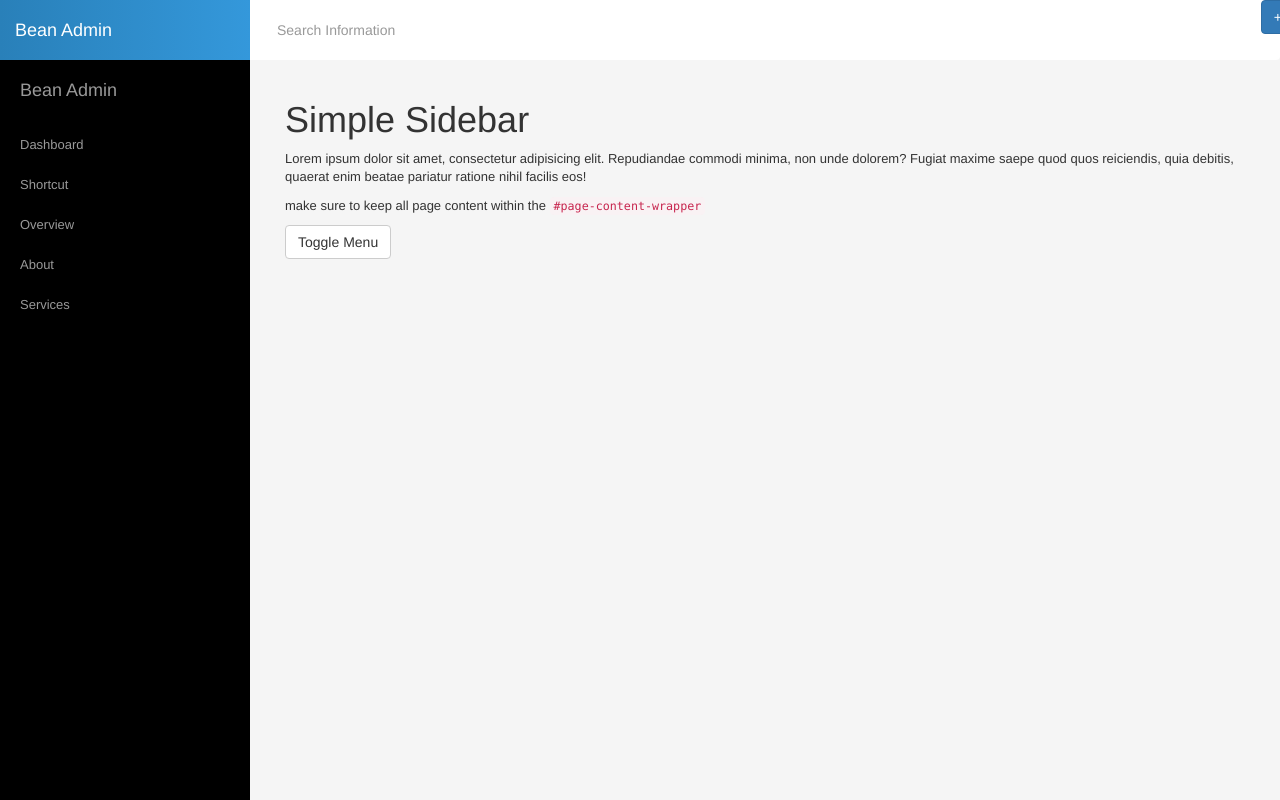
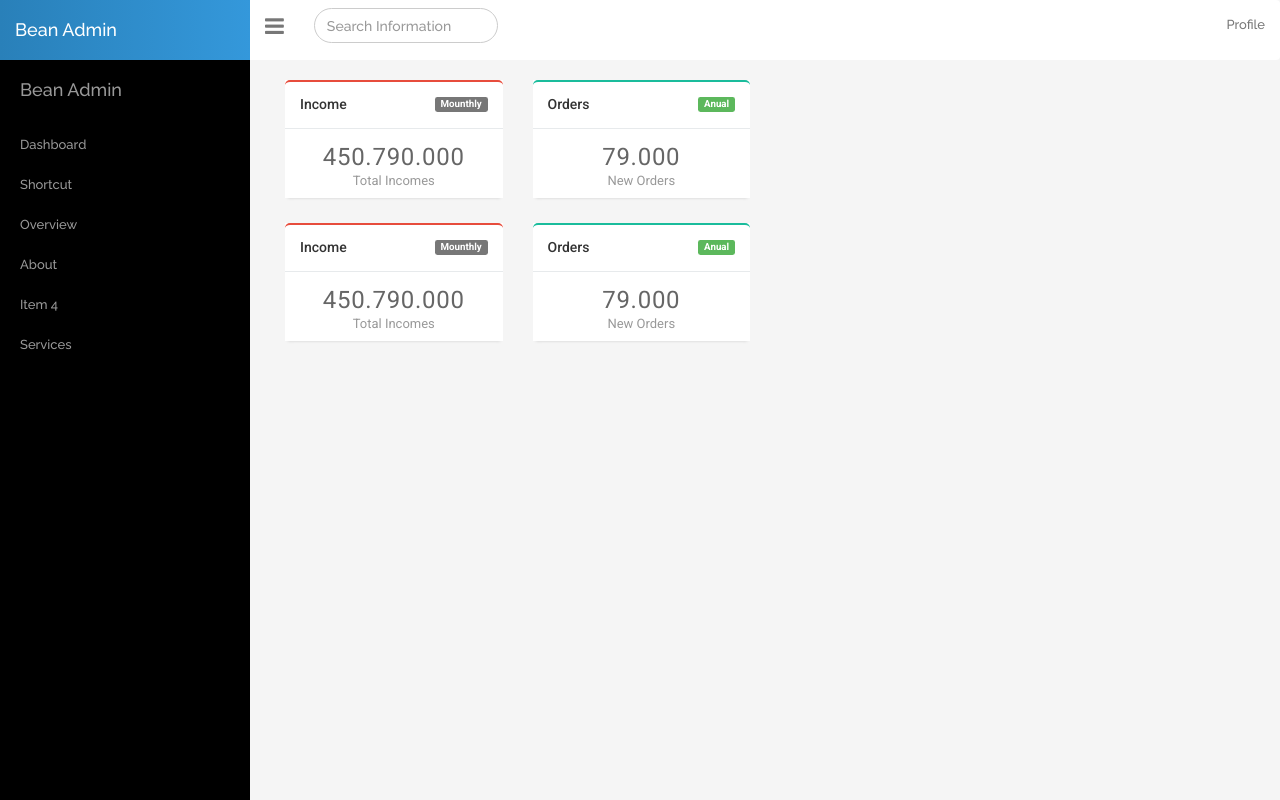
Before and after one commit to fajarekos/bean-admin, a website: page index.html in a window 1280 px wide. Drawn offline with nearby package versions, Linux system fonts and the light colour scheme.

Commit message:
Create content menu

```diff
--- a/assets/sass/app.sass
+++ b/assets/sass/app.sass
@@ -1,3 +1,5 @@
+@import url('https://fonts.googleapis.com/css?family=Raleway:400,500,600,700')
+@import url('https://fonts.googleapis.com/css?family=Roboto:400,500,700')
 @import includes/variables
 @import includes/mixin
 
@@ -6,14 +8,25 @@
 
 body
     color: $fonts-color-default
-    font-size: 13px;
+    font-size: 13px
     background: $background-color-default
     overflow-x: hidden
+    font-family: 'Raleway', sans-serif
+    font-weight: 500
 
 a
     color: $fonts-color-default
     &:hover
         color: $fonts-color-default-hover
+
+.mt-xs
+    margin-top: 15px
+.mt-sm
+    margin-top: 20px
+.mt-md
+    margin-top: 25px
+
+
 
 #wrapper
     padding-left: 0
@@ -93,3 +106,5 @@ a
     #page-content-wrapper
         padding: 20px
         position: relative
+
+@import component/widget
--- a/assets/sass/component/_navbar.sass
+++ b/assets/sass/component/_navbar.sass
@@ -6,6 +6,7 @@
 .navbar-default
     border: none
     background-color: #FFFFFF
+
 
 .navbar-header
     background-color: #3498db
@@ -23,9 +24,8 @@
 
 .navbar
     .form-control
-        border-radius: 0
-        border: none
-        min-height: 44px
+        border-radius: 25px
+        min-height: 35px
         box-shadow: none
         &:hover,
         &:focus
--- /dev/null
+++ b/assets/sass/component/_widget.sass
@@ -0,0 +1,44 @@
+@import "../includes/mixin"
+@import "../includes/variables"
+
+.ibox
+    background-color: $widget-default-background
+    color: $fonts-color-default
+    font-family: 'Roboto', sans-serif
+    .ibox--title
+        min-height: 48px
+        border-image: none
+        border-style: solid solid none
+        border-width: 2px 0 0
+        padding: 15px 15px 7px
+        border-top-left-radius: 5px
+        border-top-right-radius: 5px
+        h5
+            float: left
+            display: inline-block
+            margin: 0 0 7px
+            padding: 0
+        &.ibox--title__purple
+            border-color: #9b59b6
+        &.ibox--title__green
+            border-color: #1abc9c
+        &.ibox--title__maroon
+            border-color: #e74c3c
+    .ibox--body
+        border-color: #e7eaec
+        border-image: none
+        border-style: solid solid none
+        border-width: 1px 0
+        padding: 15px 15px 7px
+        box-shadow: 0 3px 3px -3px #ccc
+        text-align: center
+        h3
+            margin-top: 0px
+            margin-bottom: 2px
+            font-weight: 400
+            color: #666
+            letter-spacing: 0.03em
+        span
+            font-size: 13px
+            font-weight: 400
+            color: #999
--- a/assets/sass/includes/_variables.sass
+++ b/assets/sass/includes/_variables.sass
@@ -5,4 +5,7 @@ $fonts-color-default: #333
 $fonts-color-default-hover: #000
 
 // BACKGROUND
-$background-color-default: #f5f5f5;
+$background-color-default: #f5f5f5
+
+// WIDGET
+$widget-default-background: #FFFFFF
--- a/index.html
+++ b/index.html
@@ -8,28 +8,36 @@
         <title>Bean Admin Free</title>
 
         <!--call boostrap css-->
-        <link rel="stylesheet" href="https://maxcdn.bootstrapcdn.com/bootstrap/3.3.7/css/bootstrap.min.css">
+        <link rel="stylesheet" href="node_modules/bootstrap/dist/css/bootstrap.min.css">
+        <link rel="stylesheet" href="node_modules/font-awesome/css/font-awesome.min.css">
         <!--call custom css-->
         <link rel="stylesheet" href="assets/stylesheets/app.css">
     </head>
     <body>
-        <div class="navbar navbar-default">
+        <nav class="navbar navbar-default">
             <div class="navbar-header">
                 <div class="navbar-brand">
                     <a href="#">Bean Admin</a>
                 </div>
             </div>
-
+            <div class="container-fluid">
+                <ul class="nav navbar-nav">
+                    <li>
+                        <a href="#menu-toggle" id="menu-toggle" style="font-size: 22px;"><i class="fa fa-bars"></i></a>
+                    </li>
+                    <li>
                         <form action="" class="navbar-form navbar-left">
                             <input type="text" class="form-control" placeholder="Search Information">
                         </form>
-
+                    </li>
+                </ul>
                 <ul class="nav navbar-nav navbar-right">
                     <li>
-                    <button class="btn btn-primary">+</button>
+                        <a href="#">Profile</a>
                     </li>
                 </ul>
             </div>
+        </nav>
         <div id="wrapper">
             <div id="sidebar-wrapper">
                 <div class="sidebar-nav">
@@ -49,6 +57,14 @@
                         <a href="#">About</a>
                     </li>
                     <li>
+                          <a href="#demo4" data-toggle="collapse">Item 4</a>
+                          <ul class="collapse list-unstyled" id="demo4">
+                              <li style="background-color: #efefef; color: #666;"><a href="#">Subitem 1</a></li>
+                              <li style="background-color: #efefef; color: #666;"><a href="#">Subitem 2</a></li>
+                              <li style="background-color: #efefef; color: #666;"><a href="#">Subitem 3</a></li>
+                          </ul>
+                    </li>
+                    <li>
                         <a href="#">Services</a>
                     </li>
                 </div>
@@ -57,11 +73,59 @@
             <div id="page-content-wrapper">
                 <div class="container-fluid">
                     <div class="row">
-                        <div class="col-lg-12">
-                            <h1>Simple Sidebar</h1>
-                            <p>Lorem ipsum dolor sit amet, consectetur adipisicing elit. Repudiandae commodi minima, non unde dolorem? Fugiat maxime saepe quod quos reiciendis, quia debitis, quaerat enim beatae pariatur ratione nihil facilis eos!</p>
-                            <p>make sure to keep all page content within the <code>#page-content-wrapper</code></p>
-                            <a href="#menu-toggle" class="btn btn-default" id="menu-toggle">Toggle Menu</a>
+                        <div class="col-md-6">
+                            <div class="row">
+                                <div class="col-md-6">
+                                    <div class="ibox">
+                                        <div class="ibox--title ibox--title__maroon">
+                                            <h5>Income</h5>
+                                            <span for="" class="label label-default pull-right">Mounthly</span>
+                                        </div>
+                                        <div class="ibox--body">
+                                            <h3>450.790.000</h3>
+                                            <span>Total Incomes</span>
+                                        </div>
+                                    </div>
+                                </div>
+                                <div class="col-md-6">
+                                    <div class="ibox">
+                                        <div class="ibox--title ibox--title__green">
+                                            <h5>Orders</h5>
+                                            <span for="" class="label label-success pull-right">Anual</span>
+                                        </div>
+                                        <div class="ibox--body">
+                                            <h3>79.000</h3>
+                                            <span>New Orders</span>
+                                        </div>
+                                    </div>
+                                </div>
+                            </div>
+                            <div class="row mt-md">
+                                <div class="col-md-6">
+                                    <div class="ibox">
+                                        <div class="ibox--title ibox--title__maroon">
+                                            <h5>Income</h5>
+                                            <span for="" class="label label-default pull-right">Mounthly</span>
+                                        </div>
+                                        <div class="ibox--body">
+                                            <h3>450.790.000</h3>
+                                            <span>Total Incomes</span>
+                                        </div>
+                                    </div>
+                                </div>
+                                <div class="col-md-6">
+                                    <div class="ibox">
+                                        <div class="ibox--title ibox--title__green">
+                                            <h5>Orders</h5>
+                                            <span for="" class="label label-success pull-right">Anual</span>
+                                        </div>
+                                        <div class="ibox--body">
+                                            <h3>79.000</h3>
+                                            <span>New Orders</span>
+                                        </div>
+                                    </div>
+                                </div>
+                            </div>
                         </div>
                     </div>
                 </div>
--- a/package.json
+++ b/package.json
@@ -13,6 +13,7 @@
     "gulp-sass": "^2.3.2"
   },
   "dependencies": {
+    "bootstrap": "^3.3.7",
     "bootstrap-sass": "^3.3.7",
     "font-awesome": "^4.6.3",
     "jquery": "^3.1.1"
```
Also changed, not shown: assets/stylesheets/app.css, landing-page.html (added). Lines whose indentation alone changed are shown as unchanged.
